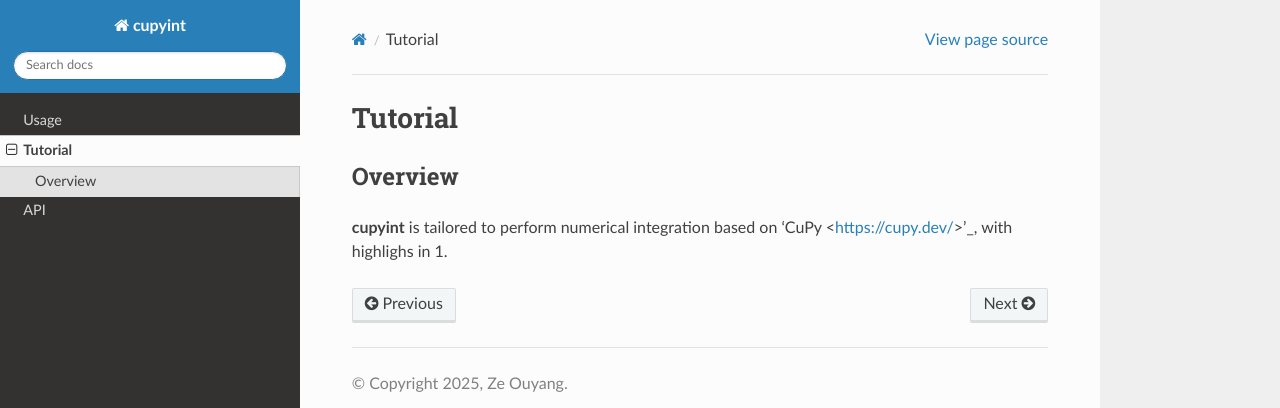
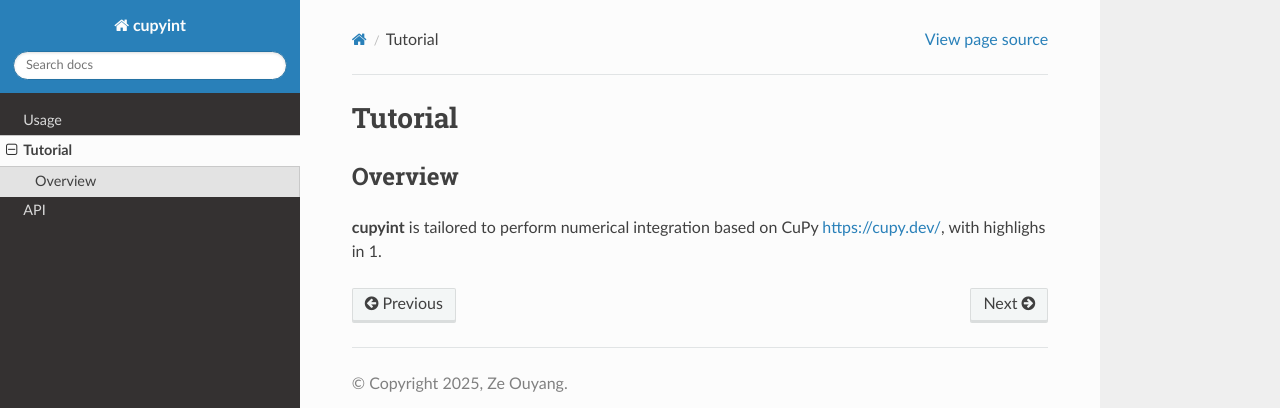
Before and after one commit to ze-ouyang/cupyint_doc, a Sphinx documentation site: the page built from docs/source/tutorial.rst, in a window 1280 px wide. Shown: the top 408 px of the page. Built offline with Sphinx 7.4.7 and the Read the Docs theme 3.1.0, drawn with Linux system fonts in a browser that asks for light colours.

```diff
--- a/docs/source/tutorial.rst
+++ b/docs/source/tutorial.rst
@@ -3,5 +3,5 @@ Tutorial
 
 Overview
 --------
-**cupyint** is tailored to perform numerical integration based on 'CuPy <https://cupy.dev/>'_, with highlighs in
+**cupyint** is tailored to perform numerical integration based on CuPy `<https://cupy.dev/>`_, with highlighs in
 1.
```
